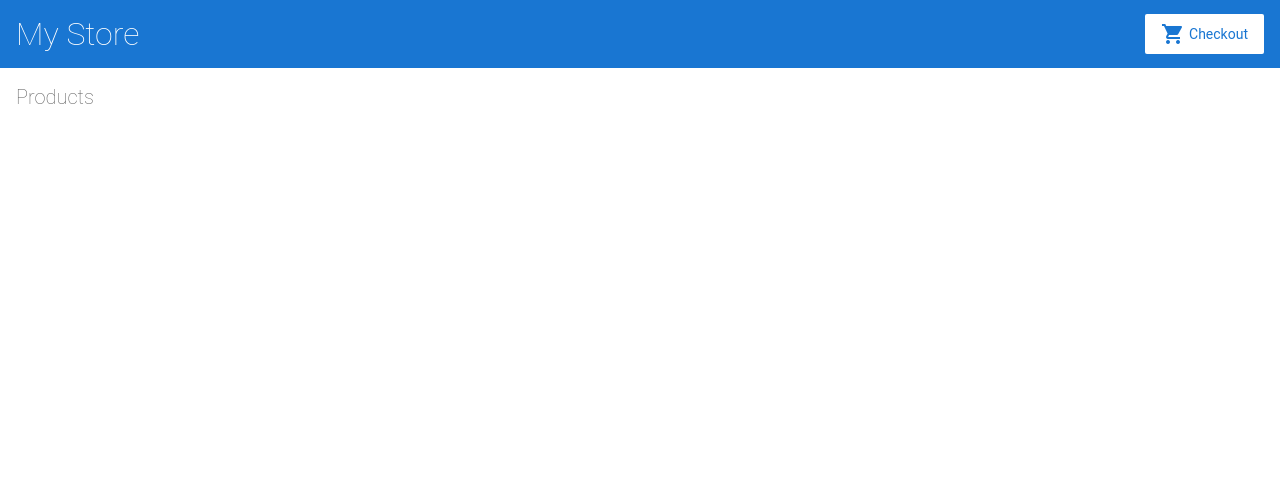
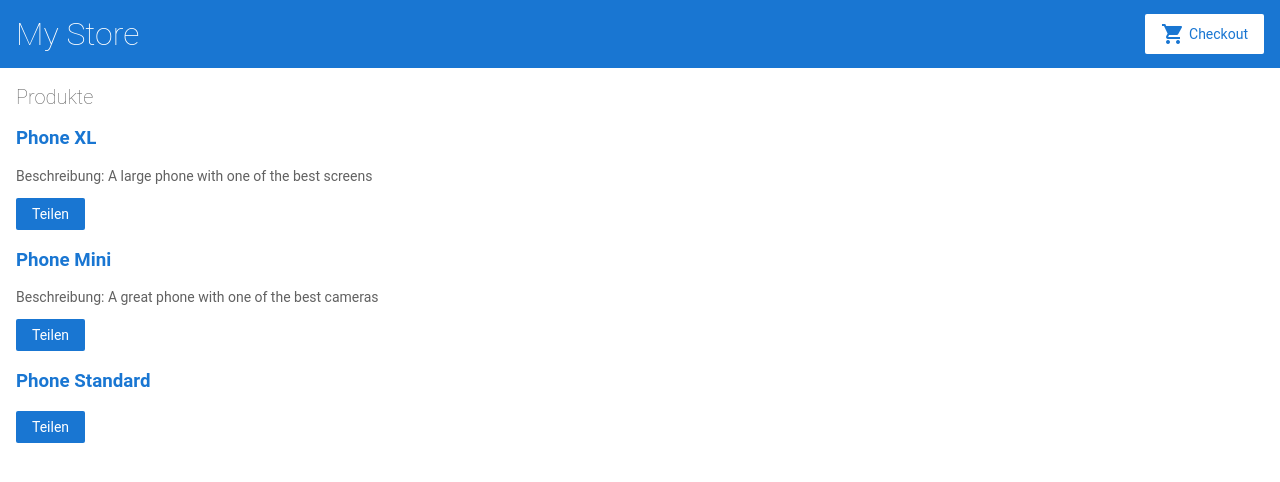
Before and after one commit to mattismeyer/angular-bay3pz-nvccn6, an Angular app: page / in a window 1280 px wide. Shown: the top 482 px of the page. Built offline with nearby package versions, Linux system fonts and the light colour scheme.

Commit message:
2 files modified

```diff
--- a/src/app/product-list/product-list.component.html
+++ b/src/app/product-list/product-list.component.html
@@ -1,4 +1,22 @@
-<h2>Products</h2>
+<h2>Produkte</h2>
+
+<div *ngFor="let product of products">
+
+  <h3>
+      <a [title]="product.name + ' details'">
+      {{ product.name }}
+      </a>
+  </h3>
+
+   <p *ngIf="product.description">
+    Beschreibung: {{ product.description }}
+  </p>
+
+  <button (click)="share()" >
+    Teilen
+  </button>
+
+</div>
 
 
 <!--
--- a/src/app/product-list/product-list.component.ts
+++ b/src/app/product-list/product-list.component.ts
@@ -11,7 +11,7 @@
   products = products;
 
   share() {
-    window.alert('The product has been shared!');
+    window.alert('Das Produkt wurde geteilt!');
   }
 }
 
```
